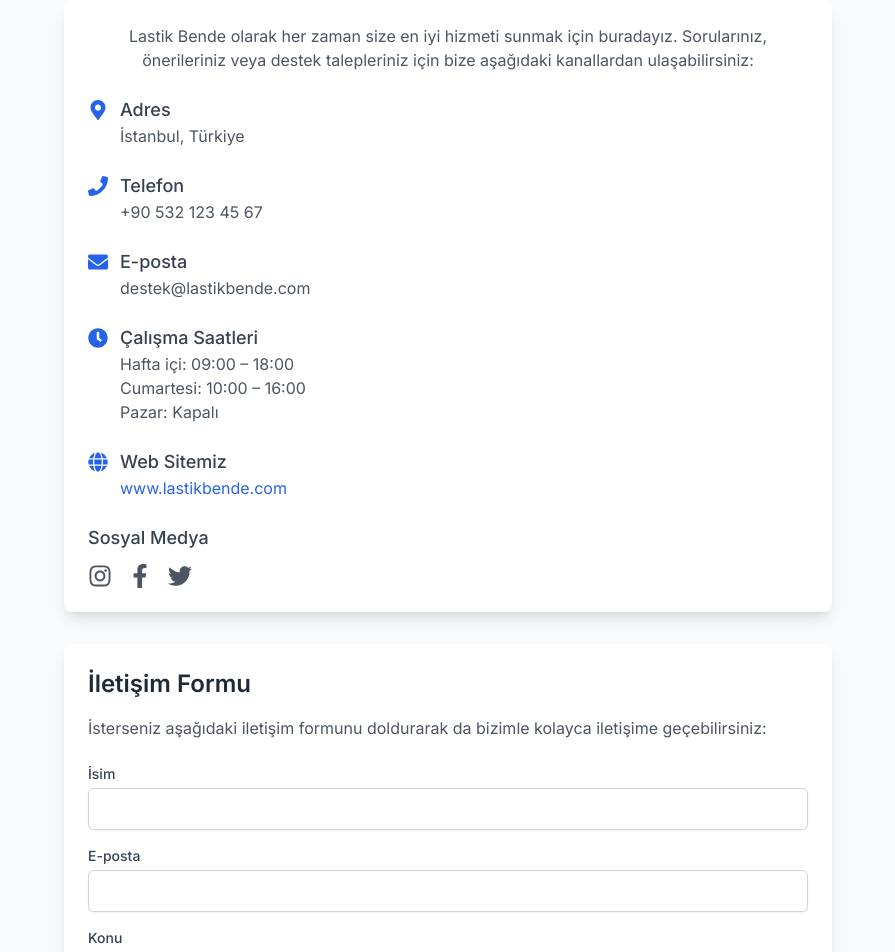
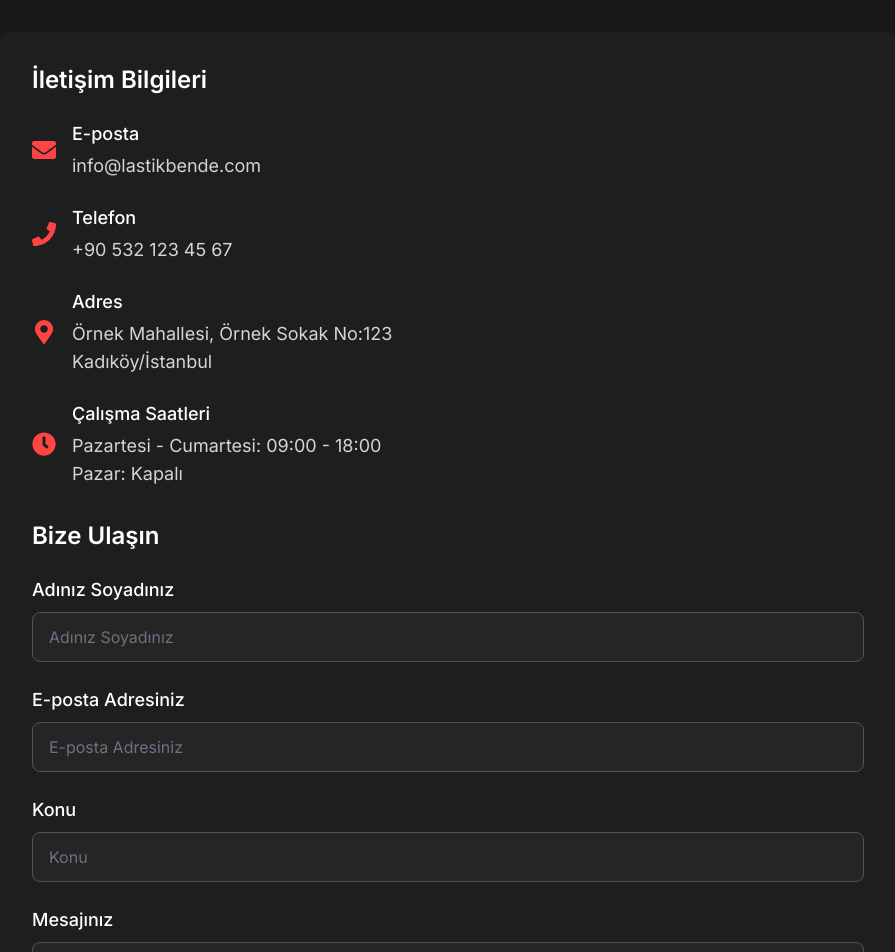
Before and after one commit to metinmeliksah/lastikbende, a Next.js app: page /iletisim in a window 1280 px wide. Shown: the part 120-1072 px from the top of the page, without its empty margins (192-1087 px from the left). Built offline with nearby package versions, Linux system fonts and the light colour scheme.

Commit message:
Gizlilik politikası, iade politikası, hakkımızda, iletişim ve üyelik sözleşmesi sayfalarında stil güncellemeleri yapıldı. Arka plan renkleri, metin renkleri ve yazı tipleri iyileştirildi. Ayrıca, iletişim formu ve iletişim bilgileri bölümü yeniden tasarlandı.

```diff
--- a/app/gizlilik-politikasi/page.tsx
+++ b/app/gizlilik-politikasi/page.tsx
@@ -3,21 +3,21 @@ import { FaEnvelope, FaPhone } from 'react-icons/fa';
 
 export default function GizlilikPolitikasi() {
   return (
-    <div className="min-h-screen bg-gray-50 py-12 px-4 sm:px-6 lg:px-8">
-      <div className="max-w-3xl mx-auto">
-        <h1 className="text-4xl font-bold text-center text-gray-900 mb-8">Gizlilik Politikası</h1>
+    <div className="min-h-screen bg-dark-400 py-16 px-4 sm:px-6 lg:px-8">
+      <div className="max-w-4xl mx-auto">
+        <h1 className="text-4xl font-bold text-center text-white mb-12">Gizlilik Politikası</h1>
 
-        <div className="bg-white shadow-lg rounded-lg p-6 mb-8">
-          <p className="text-gray-600 mb-6">
+        <div className="bg-dark-300 shadow-lg rounded-lg p-8 mb-8">
+          <p className="text-gray-300 mb-8 text-lg">
             Lastik Bende olarak, müşterilerimizin gizliliğine büyük önem veriyoruz.
             Bu gizlilik politikası, web sitemizi veya hizmetlerimizi kullanırken hangi bilgilerin toplandığını,
             bu bilgilerin nasıl kullanıldığını ve korunduğunu açıklamaktadır.
           </p>
 
-          <div className="space-y-6">
+          <div className="space-y-8">
             <div>
-              <h2 className="text-2xl font-semibold text-gray-800 mb-4">1. Topladığımız Bilgiler</h2>
-              <ul className="list-disc list-inside text-gray-600 space-y-2">
+              <h2 className="text-2xl font-semibold text-white mb-6">1. Topladığımız Bilgiler</h2>
+              <ul className="list-disc list-inside text-gray-300 space-y-3 text-lg">
                 <li>Kişisel Bilgiler: Ad, soyad, telefon numarası, e-posta adresi, teslimat adresi gibi bilgiler.</li>
                 <li>İşlem Bilgileri: Satın alma işlemleri, ödeme bilgileri ve sipariş geçmişi.</li>
                 <li>Teknik Bilgiler: IP adresi, tarayıcı türü, cihaz bilgileri ve site kullanım verileri.</li>
@@ -25,8 +25,8 @@ export default function GizlilikPolitikasi() {
             </div>
 
             <div>
-              <h2 className="text-2xl font-semibold text-gray-800 mb-4">2. Bilgileri Nasıl Kullanıyoruz?</h2>
-              <ul className="list-disc list-inside text-gray-600 space-y-2">
+              <h2 className="text-2xl font-semibold text-white mb-6">2. Bilgileri Nasıl Kullanıyoruz?</h2>
+              <ul className="list-disc list-inside text-gray-300 space-y-3 text-lg">
                 <li>Siparişlerinizi işlemek ve teslim etmek</li>
                 <li>Müşteri desteği sağlamak</li>
                 <li>Size özel kampanya ve bilgilendirme göndermek</li>
@@ -36,12 +36,12 @@ export default function GizlilikPolitikasi() {
             </div>
 
             <div>
-              <h2 className="text-2xl font-semibold text-gray-800 mb-4">3. Bilgilerin Paylaşımı</h2>
-              <p className="text-gray-600 mb-4">
+              <h2 className="text-2xl font-semibold text-white mb-6">3. Bilgilerin Paylaşımı</h2>
+              <p className="text-gray-300 mb-6 text-lg">
                 Lastik Bende, kişisel bilgilerinizi hiçbir şekilde üçüncü şahıslarla satmaz, kiralamaz veya paylaşmaz.
                 Ancak, aşağıdaki durumlarda bilgilerinizi paylaşabiliriz:
               </p>
-              <ul className="list-disc list-inside text-gray-600 space-y-2">
+              <ul className="list-disc list-inside text-gray-300 space-y-3 text-lg">
                 <li>Yasal zorunluluklar</li>
                 <li>Sipariş teslimatı için lojistik firmalarıyla</li>
                 <li>Ödeme işlemleri için güvenli ödeme hizmet sağlayıcılarıyla</li>
@@ -49,60 +49,53 @@ export default function GizlilikPolitikasi() {
             </div>
 
             <div>
-              <h2 className="text-2xl font-semibold text-gray-800 mb-4">4. Bilgilerin Korunması</h2>
-              <ul className="list-disc list-inside text-gray-600 space-y-2">
+              <h2 className="text-2xl font-semibold text-white mb-6">4. Bilgilerin Korunması</h2>
+              <ul className="list-disc list-inside text-gray-300 space-y-3 text-lg">
                 <li>Kişisel bilgilerinizin güvenliği için güncel güvenlik önlemleri alınmaktadır.</li>
                 <li>Veri kaybını, izinsiz erişimi ve kötüye kullanımı önlemek için SSL şifreleme teknolojisi kullanıyoruz.</li>
               </ul>
             </div>
 
             <div>
-              <h2 className="text-2xl font-semibold text-gray-800 mb-4">5. Çerezler (Cookies)</h2>
-              <p className="text-gray-600">
+              <h2 className="text-2xl font-semibold text-white mb-6">5. Çerezler (Cookies)</h2>
+              <p className="text-gray-300 text-lg">
                 Web sitemizde kullanıcı deneyimini artırmak için çerezler kullanılmaktadır.
                 Çerez tercihlerinizi tarayıcı ayarlarınızdan yönetebilir veya reddedebilirsiniz.
               </p>
             </div>
 
             <div>
-              <h2 className="text-2xl font-semibold text-gray-800 mb-4">6. Üçüncü Taraf Bağlantıları</h2>
-              <p className="text-gray-600">
+              <h2 className="text-2xl font-semibold text-white mb-6">6. Üçüncü Taraf Bağlantıları</h2>
+              <p className="text-gray-300 text-lg">
                 Web sitemiz, üçüncü taraf sitelere bağlantılar içerebilir. Bu sitelerin gizlilik uygulamalarından Lastik Bende sorumlu değildir.
               </p>
             </div>
 
             <div>
-              <h2 className="text-2xl font-semibold text-gray-800 mb-4">7. Kullanıcı Hakları</h2>
-              <ul className="list-disc list-inside text-gray-600 space-y-2">
+              <h2 className="text-2xl font-semibold text-white mb-6">7. Kullanıcı Hakları</h2>
+              <ul className="list-disc list-inside text-gray-300 space-y-3 text-lg">
                 <li>Kişisel verilerinize erişim talep etme</li>
                 <li>Yanlış veya eksik bilgileri düzeltme</li>
                 <li>Verilerinizin silinmesini talep etme</li>
                 <li>Pazarlama iletişimlerinden çıkma hakkına sahipsiniz.</li>
               </ul>
-              <p className="text-gray-600 mt-4">
+              <p className="text-gray-300 mt-6 text-lg">
                 Talepleriniz için bizimle aşağıdaki iletişim kanallarından iletişime geçebilirsiniz.
               </p>
             </div>
 
-            <div className="bg-gray-50 p-6 rounded-lg">
-              <h2 className="text-2xl font-semibold text-gray-800 mb-4">İletişim</h2>
+            <div className="bg-dark-200 p-8 rounded-lg">
+              <h2 className="text-2xl font-semibold text-white mb-6">İletişim</h2>
               <div className="space-y-4">
                 <div className="flex items-center space-x-3">
-                  <FaEnvelope className="text-blue-600" />
-                  <span className="text-gray-600">destek@lastikbende.com</span>
+                  <FaEnvelope className="text-primary text-xl" />
+                  <span className="text-gray-300 text-lg">destek@lastikbende.com</span>
                 </div>
                 <div className="flex items-center space-x-3">
-                  <FaPhone className="text-blue-600" />
-                  <span className="text-gray-600">+90 532 123 45 67</span>
+                  <FaPhone className="text-primary text-xl" />
+                  <span className="text-gray-300 text-lg">+90 532 123 45 67</span>
                 </div>
               </div>
-            </div>
-
-            <div className="mt-8 text-gray-600">
-              <p>
-                Lastik Bende gizliliğinize önem verir ve verilerinizi her zaman güvenle korur.
-                Bu politika gerektiğinde güncellenebilir. Değişikliklerden haberdar olmak için lütfen periyodik olarak bu sayfayı ziyaret edin.
-              </p>
             </div>
           </div>
         </div>
--- a/app/iletisim/page.tsx
+++ b/app/iletisim/page.tsx
@@ -3,130 +3,115 @@ import { FaMapMarkerAlt, FaPhone, FaEnvelope, FaClock, FaGlobe, FaInstagram, FaF
 
 export default function Iletisim() {
   return (
-    <div className="min-h-screen bg-gray-50 py-12 px-4 sm:px-6 lg:px-8">
-      <div className="max-w-3xl mx-auto">
-        <h1 className="text-4xl font-bold text-center text-gray-900 mb-8">İletişim</h1>
+    <div className="min-h-screen bg-dark-400 py-16 px-4 sm:px-6 lg:px-8">
+      <div className="max-w-4xl mx-auto">
+        <h1 className="text-4xl font-bold text-center text-white mb-12">İletişim</h1>
 
-        <div className="bg-white shadow-lg rounded-lg p-6 mb-8">
-          <p className="text-gray-600 mb-6 text-center">
-            Lastik Bende olarak her zaman size en iyi hizmeti sunmak için buradayız.
-            Sorularınız, önerileriniz veya destek talepleriniz için bize aşağıdaki kanallardan ulaşabilirsiniz:
-          </p>
-
+        <div className="bg-dark-300 shadow-lg rounded-lg p-8 mb-8">
+          <div className="space-y-8">
+            <div>
+              <h2 className="text-2xl font-semibold text-white mb-6">İletişim Bilgileri</h2>
               <div className="space-y-6">
-            <div className="flex items-start space-x-3">
-              <FaMapMarkerAlt className="text-blue-600 text-xl mt-1" />
+                <div className="flex items-center space-x-4">
+                  <FaEnvelope className="text-primary text-2xl" />
                   <div>
-                <h3 className="text-lg font-medium text-gray-700">Adres</h3>
-                <p className="text-gray-600">İstanbul, Türkiye</p>
+                    <h3 className="text-lg font-medium text-white mb-1">E-posta</h3>
+                    <p className="text-gray-300 text-lg">info@lastikbende.com</p>
                   </div>
                 </div>
 
-            <div className="flex items-start space-x-3">
-              <FaPhone className="text-blue-600 text-xl mt-1" />
+                <div className="flex items-center space-x-4">
+                  <FaPhone className="text-primary text-2xl" />
                   <div>
-                <h3 className="text-lg font-medium text-gray-700">Telefon</h3>
-                <p className="text-gray-600">+90 532 123 45 67</p>
+                    <h3 className="text-lg font-medium text-white mb-1">Telefon</h3>
+                    <p className="text-gray-300 text-lg">+90 532 123 45 67</p>
                   </div>
                 </div>
 
-            <div className="flex items-start space-x-3">
-              <FaEnvelope className="text-blue-600 text-xl mt-1" />
+                <div className="flex items-center space-x-4">
+                  <FaMapMarkerAlt className="text-primary text-2xl" />
                   <div>
-                <h3 className="text-lg font-medium text-gray-700">E-posta</h3>
-                <p className="text-gray-600">destek@lastikbende.com</p>
-              </div>
-            </div>
-
-            <div className="flex items-start space-x-3">
-              <FaClock className="text-blue-600 text-xl mt-1" />
-              <div>
-                <h3 className="text-lg font-medium text-gray-700">Çalışma Saatleri</h3>
-                <p className="text-gray-600">
-                  Hafta içi: 09:00 – 18:00<br />
-                  Cumartesi: 10:00 – 16:00<br />
-                  Pazar: Kapalı
+                    <h3 className="text-lg font-medium text-white mb-1">Adres</h3>
+                    <p className="text-gray-300 text-lg">
+                      Örnek Mahallesi, Örnek Sokak No:123<br />
+                      Kadıköy/İstanbul
                     </p>
                   </div>
                 </div>
 
-            <div className="flex items-start space-x-3">
-              <FaGlobe className="text-blue-600 text-xl mt-1" />
+                <div className="flex items-center space-x-4">
+                  <FaClock className="text-primary text-2xl" />
                   <div>
-                <h3 className="text-lg font-medium text-gray-700">Web Sitemiz</h3>
-                <a href="https://www.lastikbende.com" className="text-blue-600 hover:underline">www.lastikbende.com</a>
-              </div>
-            </div>
-
-            <div>
-              <h3 className="text-lg font-medium text-gray-700 mb-3">Sosyal Medya</h3>
-              <div className="flex space-x-4">
-                <a href="https://instagram.com/lastikbende" className="text-gray-600 hover:text-blue-600">
-                  <FaInstagram className="text-2xl" />
-                </a>
-                <a href="https://facebook.com/lastikbende" className="text-gray-600 hover:text-blue-600">
-                  <FaFacebookF className="text-2xl" />
-                </a>
-                <a href="https://twitter.com/lastikbende" className="text-gray-600 hover:text-blue-600">
-                  <FaTwitter className="text-2xl" />
-                </a>
+                    <h3 className="text-lg font-medium text-white mb-1">Çalışma Saatleri</h3>
+                    <p className="text-gray-300 text-lg">
+                      Pazartesi - Cumartesi: 09:00 - 18:00<br />
+                      Pazar: Kapalı
+                    </p>
                   </div>
                 </div>
               </div>
             </div>
 
-        <div className="bg-white shadow-lg rounded-lg p-6">
-          <h2 className="text-2xl font-semibold text-gray-800 mb-4">İletişim Formu</h2>
-          <p className="text-gray-600 mb-6">
-            İsterseniz aşağıdaki iletişim formunu doldurarak da bizimle kolayca iletişime geçebilirsiniz:
-          </p>
-          <form className="space-y-4">
             <div>
-              <label htmlFor="name" className="block text-sm font-medium text-gray-700">İsim</label>
+              <h2 className="text-2xl font-semibold text-white mb-6">Bize Ulaşın</h2>
+              <form className="space-y-6">
+                <div>
+                  <label htmlFor="name" className="block text-lg font-medium text-white mb-2">
+                    Adınız Soyadınız
+                  </label>
                   <input
                     type="text"
                     id="name"
-                className="mt-1 block w-full rounded-md border-gray-300 shadow-sm focus:border-blue-500 focus:ring-blue-500"
+                    className="w-full px-4 py-3 bg-dark-200 border border-gray-600 rounded-lg text-white focus:outline-none focus:ring-2 focus:ring-primary"
+                    placeholder="Adınız Soyadınız"
                   />
                 </div>
 
                 <div>
-              <label htmlFor="email" className="block text-sm font-medium text-gray-700">E-posta</label>
+                  <label htmlFor="email" className="block text-lg font-medium text-white mb-2">
+                    E-posta Adresiniz
+                  </label>
                   <input
                     type="email"
                     id="email"
-                className="mt-1 block w-full rounded-md border-gray-300 shadow-sm focus:border-blue-500 focus:ring-blue-500"
+                    className="w-full px-4 py-3 bg-dark-200 border border-gray-600 rounded-lg text-white focus:outline-none focus:ring-2 focus:ring-primary"
+                    placeholder="E-posta Adresiniz"
                   />
                 </div>
 
                 <div>
-              <label htmlFor="subject" className="block text-sm font-medium text-gray-700">Konu</label>
+                  <label htmlFor="subject" className="block text-lg font-medium text-white mb-2">
+                    Konu
+                  </label>
                   <input
                     type="text"
                     id="subject"
-                className="mt-1 block w-full rounded-md border-gray-300 shadow-sm focus:border-blue-500 focus:ring-blue-500"
+                    className="w-full px-4 py-3 bg-dark-200 border border-gray-600 rounded-lg text-white focus:outline-none focus:ring-2 focus:ring-primary"
+                    placeholder="Konu"
                   />
                 </div>
 
                 <div>
-              <label htmlFor="message" className="block text-sm font-medium text-gray-700">Mesajınız</label>
+                  <label htmlFor="message" className="block text-lg font-medium text-white mb-2">
+                    Mesajınız
+                  </label>
                   <textarea
                     id="message"
-                rows={4}
-                className="mt-1 block w-full rounded-md border-gray-300 shadow-sm focus:border-blue-500 focus:ring-blue-500"
+                    rows={6}
+                    className="w-full px-4 py-3 bg-dark-200 border border-gray-600 rounded-lg text-white focus:outline-none focus:ring-2 focus:ring-primary"
+                    placeholder="Mesajınızı buraya yazın..."
                   ></textarea>
                 </div>
 
                 <button
                   type="submit"
-              className="w-full flex justify-center py-2 px-4 border border-transparent rounded-md shadow-sm text-sm font-medium text-white bg-blue-600 hover:bg-blue-700 focus:outline-none focus:ring-2 focus:ring-offset-2 focus:ring-blue-500"
+                  className="w-full bg-primary hover:bg-primary-dark text-white font-medium py-3 px-6 rounded-lg transition duration-300"
                 >
                   Gönder
                 </button>
               </form>
-          <p className="mt-4 text-sm text-gray-600">
-            ✅ Formu gönderdiğinizde ekibimiz en kısa sürede size geri dönecektir.
-          </p>
+            </div>
+          </div>
         </div>
       </div>
     </div>
--- a/app/uyelik-sozlesmesi/page.tsx
+++ b/app/uyelik-sozlesmesi/page.tsx
@@ -117,6 +117,79 @@ const MembershipAgreement = () => {
           </div>
 
           {/* Agreement Content */}
+          <div className="space-y-6">
+            <div>
+              <h2 className="text-2xl font-semibold text-gray-800 mb-4">1. Üyelik Koşulları</h2>
+              <p className="text-gray-600">
+                Lastik Bende platformuna üye olarak, aşağıdaki koşulları kabul etmiş sayılırsınız:
+              </p>
+              <ul className="list-disc list-inside text-gray-600 mt-4 space-y-2">
+                <li>18 yaşından büyük olduğunuzu</li>
+                <li>Verdiğiniz bilgilerin doğru ve güncel olduğunu</li>
+                <li>Platform kurallarına uyacağınızı</li>
+                <li>Gizlilik politikamızı kabul ettiğinizi</li>
+              </ul>
+            </div>
+
+            <div>
+              <h2 className="text-2xl font-semibold text-gray-800 mb-4">2. Üye Hakları ve Sorumlulukları</h2>
+              <p className="text-gray-600">
+                Üyelerimizin hakları ve sorumlulukları aşağıdaki gibidir:
+              </p>
+              <ul className="list-disc list-inside text-gray-600 mt-4 space-y-2">
+                <li>Hesap bilgilerinizi güvenli tutmak</li>
+                <li>Platformu yasalara uygun kullanmak</li>
+                <li>Diğer kullanıcılara saygılı olmak</li>
+                <li>İade ve değişim politikalarına uymak</li>
+              </ul>
+            </div>
+
+            <div>
+              <h2 className="text-2xl font-semibold text-gray-800 mb-4">3. Gizlilik ve Veri Kullanımı</h2>
+              <p className="text-gray-600">
+                Kişisel verilerinizin kullanımı ve korunması hakkında:
+              </p>
+              <ul className="list-disc list-inside text-gray-600 mt-4 space-y-2">
+                <li>Kişisel bilgileriniz güvenli bir şekilde saklanır</li>
+                <li>SSL şifreleme teknolojisi kullanılır</li>
+                <li>Verileriniz üçüncü şahıslarla paylaşılmaz</li>
+                <li>Çerez kullanımı hakkında bilgilendirilirsiniz</li>
+              </ul>
+            </div>
+
+            <div>
+              <h2 className="text-2xl font-semibold text-gray-800 mb-4">4. İade ve Değişim Politikası</h2>
+              <p className="text-gray-600">
+                Ürün iade ve değişim koşulları:
+              </p>
+              <ul className="list-disc list-inside text-gray-600 mt-4 space-y-2">
+                <li>İade talepleri 3 iş günü içinde bildirilmelidir</li>
+                <li>Ürün orijinal durumunda olmalıdır</li>
+                <li>İkinci el lastikler için özel koşullar geçerlidir</li>
+                <li>Kargo ücretleri iade kapsamında değildir</li>
+              </ul>
+            </div>
+
+            <div>
+              <h2 className="text-2xl font-semibold text-gray-800 mb-4">5. İletişim ve Destek</h2>
+              <p className="text-gray-600">
+                Bize ulaşabileceğiniz kanallar:
+              </p>
+              <ul className="list-disc list-inside text-gray-600 mt-4 space-y-2">
+                <li>E-posta: destek@lastikbende.com</li>
+                <li>Telefon: +90 532 123 45 67</li>
+                <li>Çalışma Saatleri: Hafta içi 09:00-18:00</li>
+                <li>Sosyal Medya: @lastikbende</li>
+              </ul>
+            </div>
+
+            <div>
+              <h2 className="text-2xl font-semibold text-gray-800 mb-4">6. Sözleşme Değişiklikleri</h2>
+              <p className="text-gray-600">
+                Lastik Bende, bu sözleşmeyi önceden haber vermeksizin değiştirme hakkını saklı tutar.
+                Değişiklikler platform üzerinden duyurulur ve yürürlüğe girdiği tarihten itibaren geçerli olur.
+              </p>
+            </div>
           <div className="prose prose-invert max-w-none">
             {Object.keys(t('agreement.sections', { returnObjects: true })).map((sectionKey) => (
               <section key={sectionKey} className="mb-8">
--- a/components/Footer.tsx
+++ b/components/Footer.tsx
@@ -103,7 +103,7 @@ export default function Footer() {
               © 2025 Lastik Bende. Tüm hakları saklıdır.
             </p>
             <div className="mt-4 md:mt-0">
-              <Link href="/gizlilik" className="text-gray-400 hover:text-primary text-sm mx-3 focus:outline-none focus-visible:outline-none">
+              <Link href="/gizlilik-politikasi" className="text-gray-400 hover:text-primary text-sm mx-3 focus:outline-none focus-visible:outline-none">
                 Gizlilik Politikası
               </Link>
               <Link href="/kosullar" className="text-gray-400 hover:text-primary text-sm mx-3 focus:outline-none focus-visible:outline-none">
```
Also changed, not shown: app/hakkimizda/page.tsx (+17 -17 lines), app/iade-politikasi/page.tsx (+21 -21 lines). Lines whose indentation alone changed are shown as unchanged.
